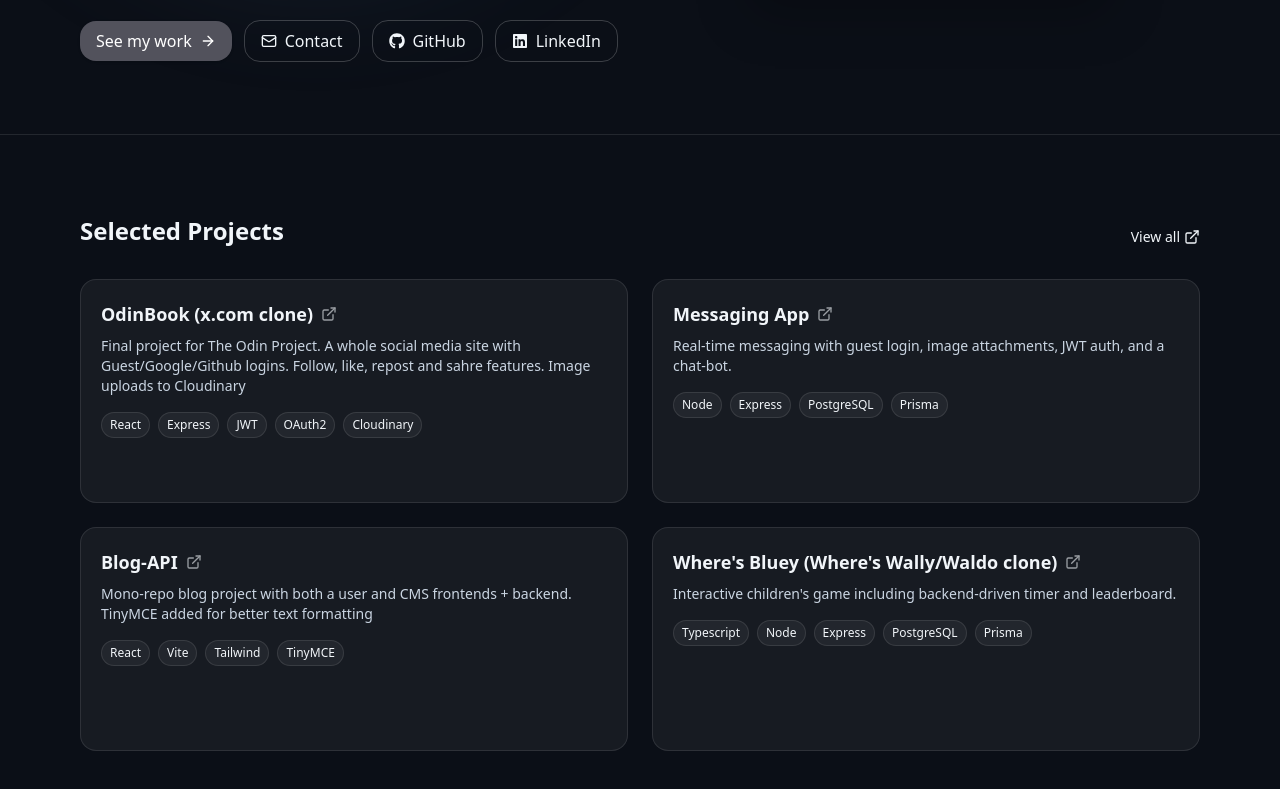
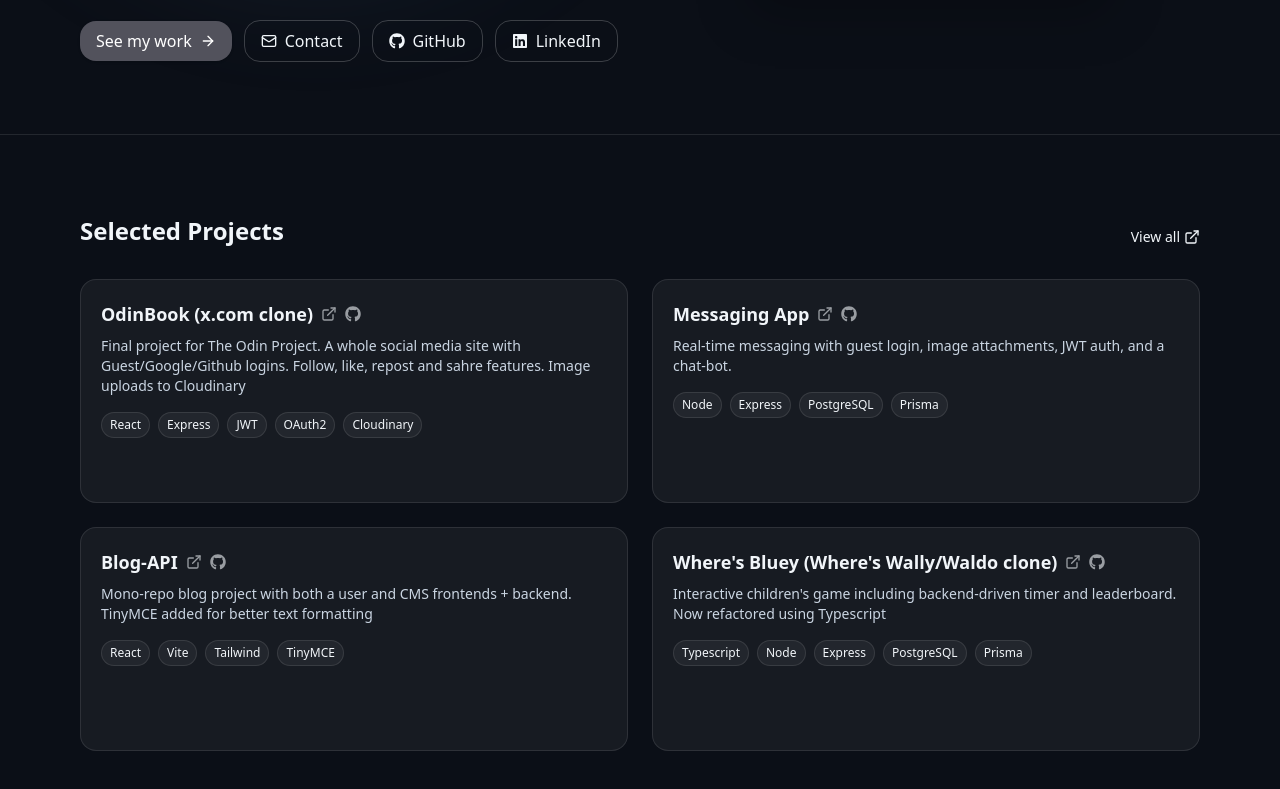
Before and after one commit to jonorl/personal-website, a React (Vite) app: page / in a window 1280 px wide. Shown: the part 577-1366 px from the top of the page. Built offline with nearby package versions, Linux system fonts and the light colour scheme.

Commit message:
Feat: added Github link to projects and updated latest project to include TS + new CV

```diff
--- a/src/App.jsx
+++ b/src/App.jsx
@@ -18,24 +18,28 @@
       description: "Final project for The Odin Project. A whole social media site with Guest/Google/Github logins. Follow, like, repost and sahre features. Image uploads to Cloudinary",
       tech: ["React", "Express", "JWT", "OAuth2", "Cloudinary"],
       href: "https://odin-book.pages.dev/",
+      githubHref: "https://github.com/jonorl/odin-book",
     },
     {
       title: "Messaging App",
       description: "Real-time messaging with guest login, image attachments, JWT auth, and a chat-bot.",
       tech: ["Node", "Express", "PostgreSQL", "Prisma"],
       href: "https://message-app-top.netlify.app/",
+      githubHref: "https://github.com/jonorl/messaging-app",
     },
     {
       title: "Blog-API",
       description: "Mono-repo blog project with both a user and CMS frontends + backend. TinyMCE added for better text formatting",
       tech: ["React", "Vite", "Tailwind", "TinyMCE"],
       href: "https://users-frontend.netlify.app/",
+      githubHref: "https://github.com/jonorl/blog-API",
     },
     {
       title: "Where's Bluey (Where's Wally/Waldo clone)",
-      description: "Interactive children's game including backend-driven timer and leaderboard.",
+      description: "Interactive children's game including backend-driven timer and leaderboard. Now refactored using Typescript",
       tech: ["Typescript", "Node", "Express", "PostgreSQL", "Prisma"],
       href: "https://wheres-bluey.netlify.app/",
+      githubHref: "https://github.com/jonorl/wheres-bluey/tree/ts-conversion",
     },
   ];
 
@@ -272,7 +276,7 @@
   );
 }
 
-function TiltCard({ title, description, tech, href }) {
+function TiltCard({ title, description, tech, href, githubHref }) {
   const ref = useRef(null);
   const [transform, setTransform] = useState("rotateX(0deg) rotateY(0deg)");
 
@@ -305,6 +309,14 @@
           <h4 className="text-lg font-semibold flex items-center gap-2">
             {title}
             <ExternalLink className="h-4 w-4 opacity-60 group-hover:opacity-100" />
+            <FaGithub
+              className="h-4 w-4 opacity-60 group-hover:opacity-100 cursor-pointer hover:opacity-80"
+              onClick={(e) => {
+                e.preventDefault();
+                e.stopPropagation();
+                window.open(githubHref, '_blank', 'noreferrer');
+              }}
+            />
           </h4>
           <p className="mt-2 line-clamp-3 text-sm text-slate-600 dark:text-slate-300">{description}</p>
           <div className="mt-4 flex flex-wrap gap-2 text-xs">
```
Also changed, not shown: 1 other file (tests, documents, lock files or other folders).
